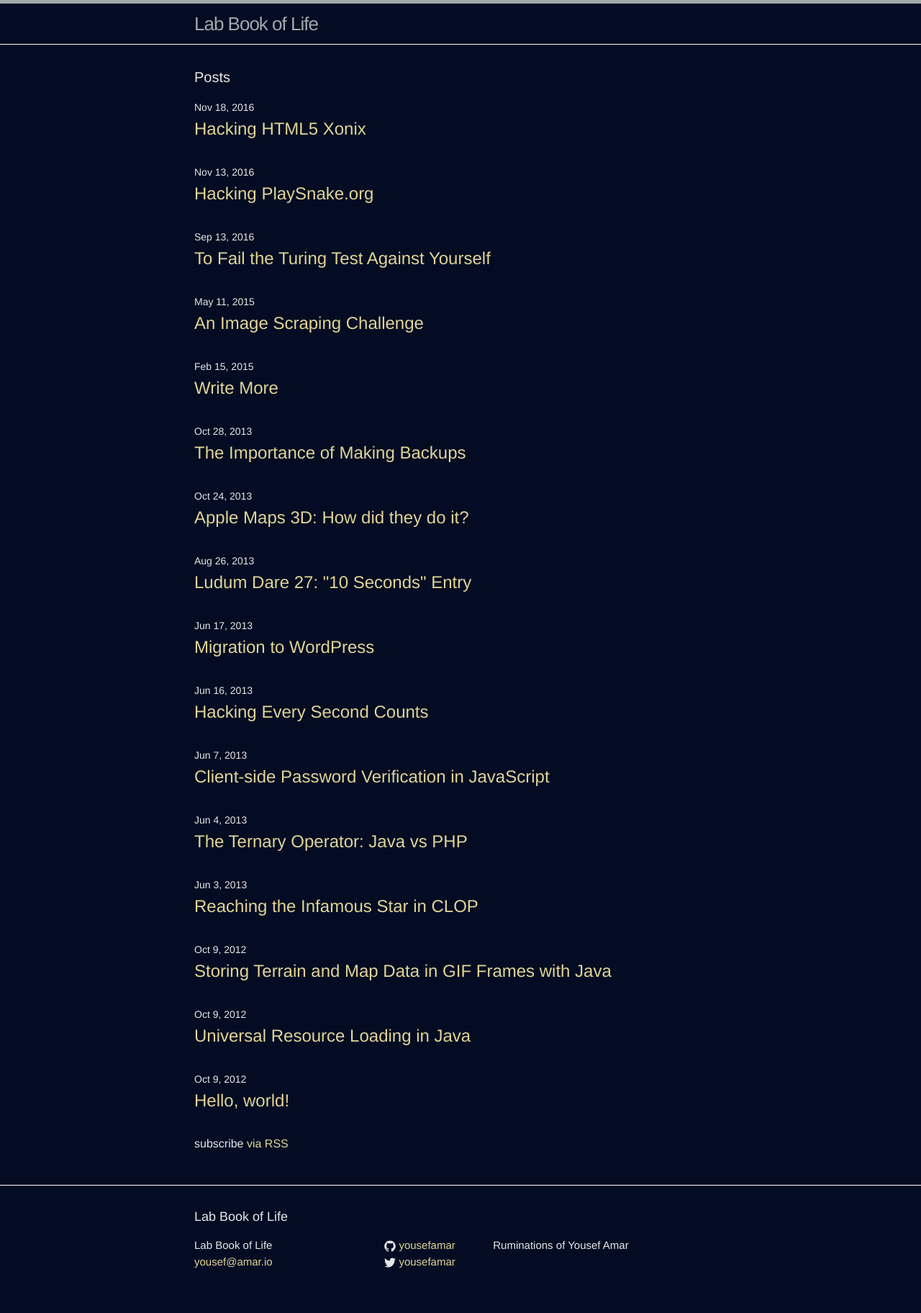
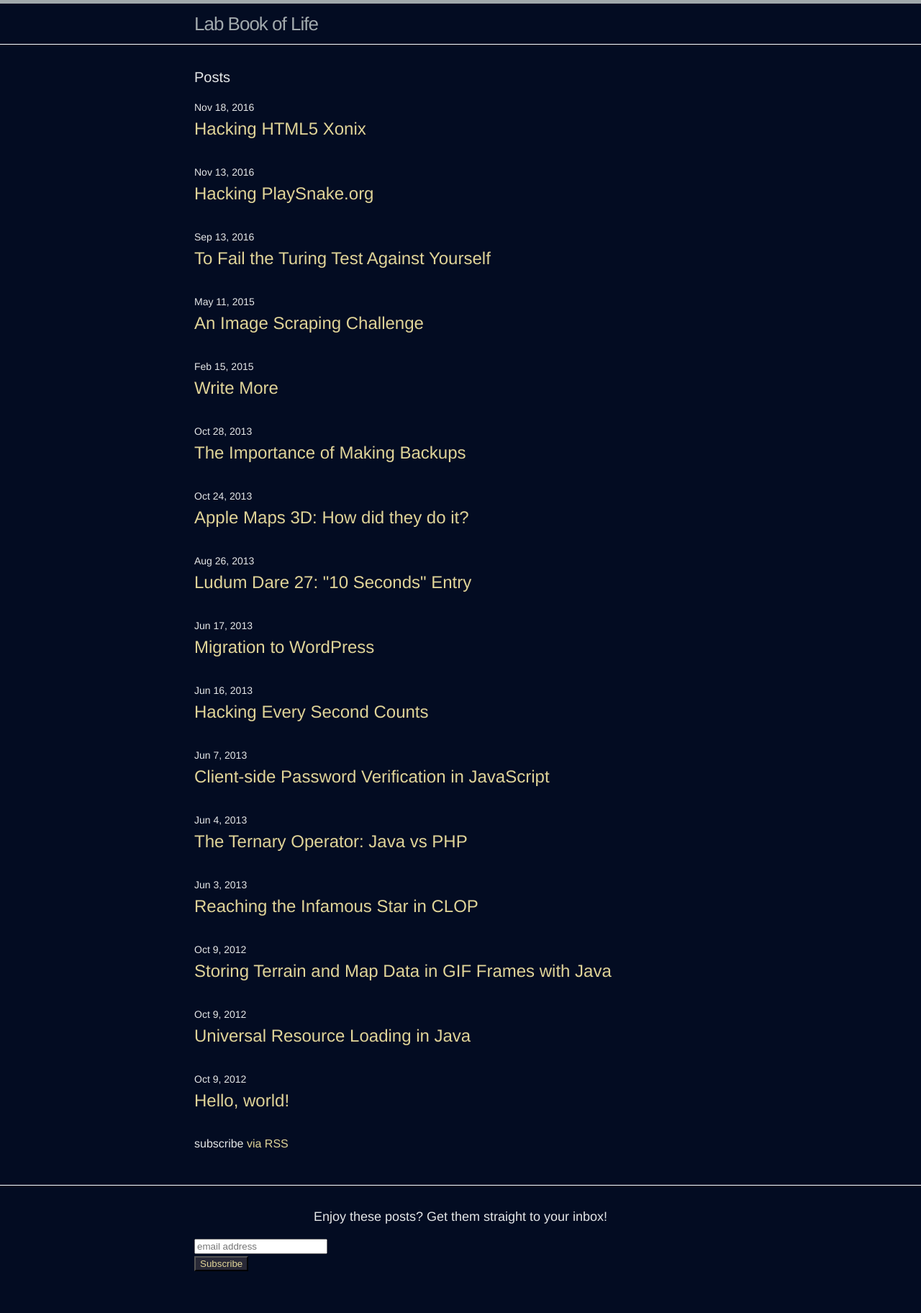
Before and after one commit to yousefamar/yousefamar.github.io, a Jekyll site: the page built from _blog/index.html, in a window 1280 px wide. Shown: the whole page at 72% size. Built offline with Jekyll 4.4.1, drawn with Linux system fonts in a browser that asks for light colours; comment, search, counter and statistics services are not loaded.

Commit message:
add(blog): email subscription

```diff
--- a/_blog/_includes/footer.html
+++ b/_blog/_includes/footer.html
@@ -1,38 +1,44 @@
 <footer class="site-footer">
 
-  <div class="wrapper">
+	<div class="wrapper">
 
-    <h2 class="footer-heading">{{ site.title }}</h2>
+		<h2 class="footer-heading" style="text-align: center">Enjoy these posts? Get them straight to your inbox!</h2>
 
-    <div class="footer-col-wrapper">
-      <div class="footer-col footer-col-1">
-        <ul class="contact-list">
-          <li>{{ site.title }}</li>
-          <li><a href="mailto:{{ site.email }}">{{ site.email }}</a></li>
-        </ul>
-      </div>
+		<ul class="contact-list">
+			<!-- Begin Mailchimp Signup Form -->
+			<link href="//cdn-images.mailchimp.com/embedcode/horizontal-slim-10_7.css" rel="stylesheet" type="text/css">
+			<style type="text/css">
+#mc_embed_signup .button {
+	color: #E0D498;
+	background-color: #282836;
+}
+#mc_embed_signup .button:hover {
+	color: #3e3e53;
+	background-color: #eee;
+}
+			</style>
+			<script charset="utf-8">
+				const urlParams = new URLSearchParams(window.location.search);
+				const subscribed = urlParams.get('subscribed');
+				if (subscribed === 'true')
+					alert('Thank you for subscribing!');
+			</script>
 
-      <div class="footer-col footer-col-2">
-        <ul class="social-media-list">
-          {% if site.github_username %}
-          <li>
-            {% include icon-github.html username=site.github_username %}
-          </li>
-          {% endif %}
 
-          {% if site.twitter_username %}
-          <li>
-            {% include icon-twitter.html username=site.twitter_username %}
-          </li>
-          {% endif %}
-        </ul>
-      </div>
+			<div id="mc_embed_signup">
+				<form action="https://yousefamar.us1.list-manage.com/subscribe/post?u=c9096a3fa4824a361cb989ec8&amp;id=873218c479" method="post" id="mc-embedded-subscribe-form" name="mc-embedded-subscribe-form" class="validate" target="_blank" novalidate>
+					<div>
+						<input type="email" value="" name="EMAIL" class="email" id="mce-EMAIL" placeholder="email address" required>
+						<!-- real people should not fill this in and expect good things - do not remove this or risk form bot signups-->
+						<div style="position: absolute; left: -5000px;" aria-hidden="true"><input type="text" name="b_c9096a3fa4824a361cb989ec8_873218c479" tabindex="-1" value=""></div>
+						<div class="clear"><input type="submit" value="Subscribe" name="subscribe" id="mc-embedded-subscribe" class="button"></div>
+					</div>
+				</form>
+			</div>
 
-      <div class="footer-col footer-col-3">
-        <p>{{ site.description }}</p>
-      </div>
-    </div>
+			<!--End mc_embed_signup-->
+		</ul>
 
-  </div>
+	</div>
 
 </footer>
```
Also changed, not shown: 18 other files.
